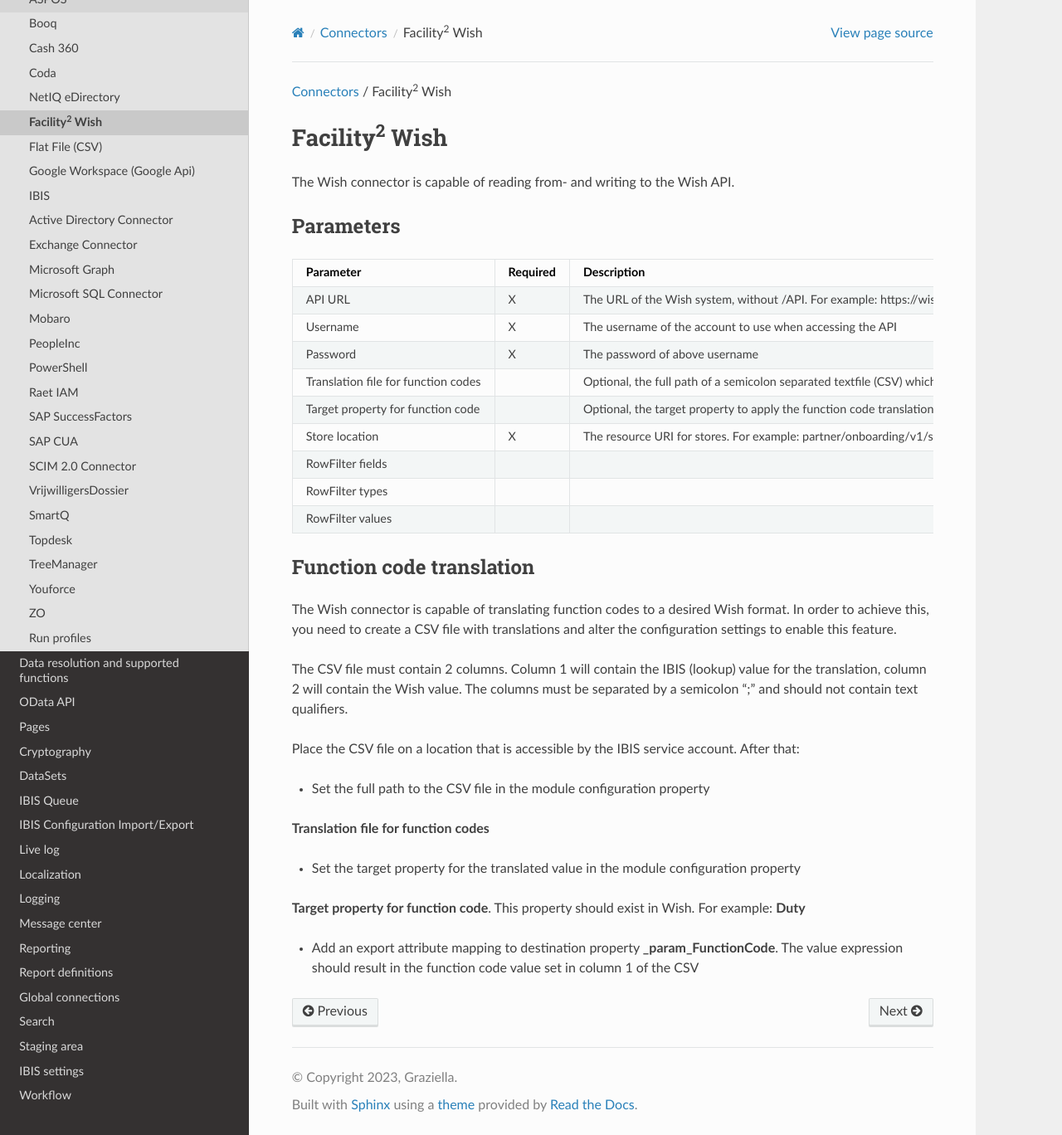
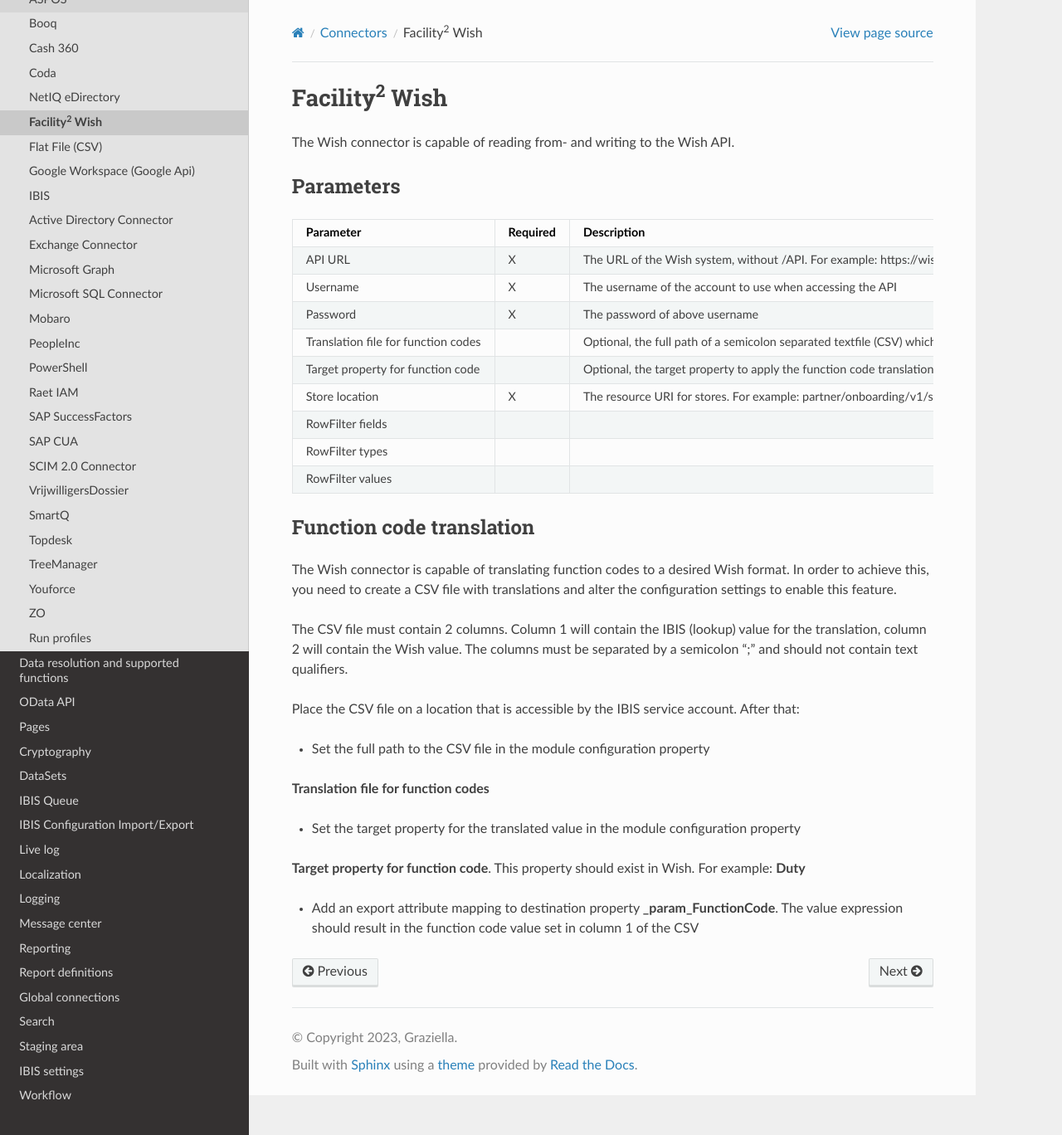
Before and after one commit to Raoulorlando/rtd-tutorial, a Sphinx documentation site: the page built from docs/source/Documentatie/Connector_Facility2WISH.md, in a window 1280 px wide and 1368 px high. Shown: the whole window at 83% size. Built offline with Sphinx 7.4.7 and the Read the Docs theme 2.0.0, drawn with Linux system fonts in a browser that asks for light colours; nearby versions of some CDN libraries; some web fonts are replaced; library files that are not in the unit come from our copies; pages that are not in the unit, such as notebooks, are missing from menus.

Commit message:
Removed unnecessary routing at the top of the Connector_Facility2WISH

```diff
--- a/docs/source/Documentatie/Connector_Facility2WISH.md
+++ b/docs/source/Documentatie/Connector_Facility2WISH.md
@@ -1,7 +1,3 @@
-<a href="javascript:void(0)" class="help-trigger"
-data-helpkey="SysPage_Connector">Connectors</a> / Facility<sup>2</sup>
-Wish
-
 # Facility<sup>2</sup> Wish
 
 The Wish connector is capable of reading from- and writing to the Wish
```
